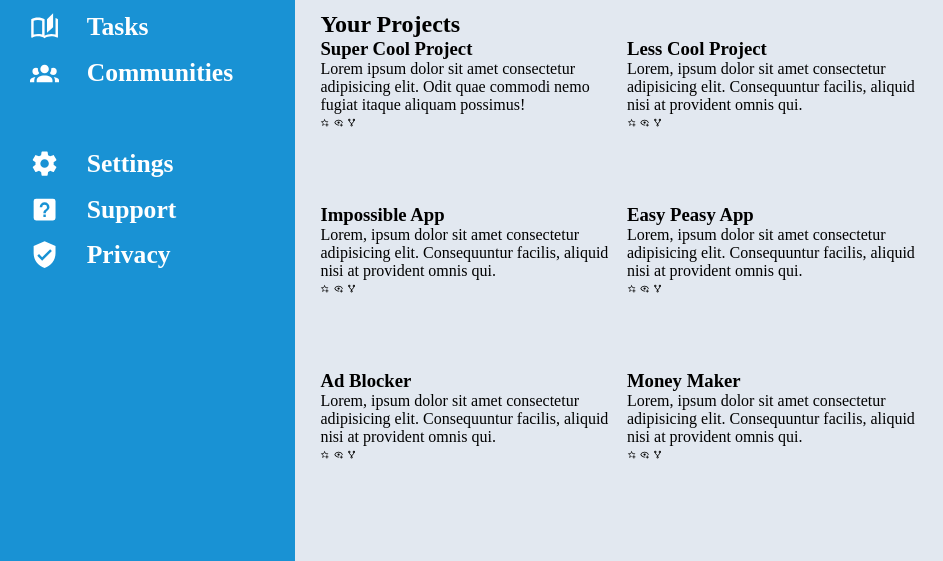
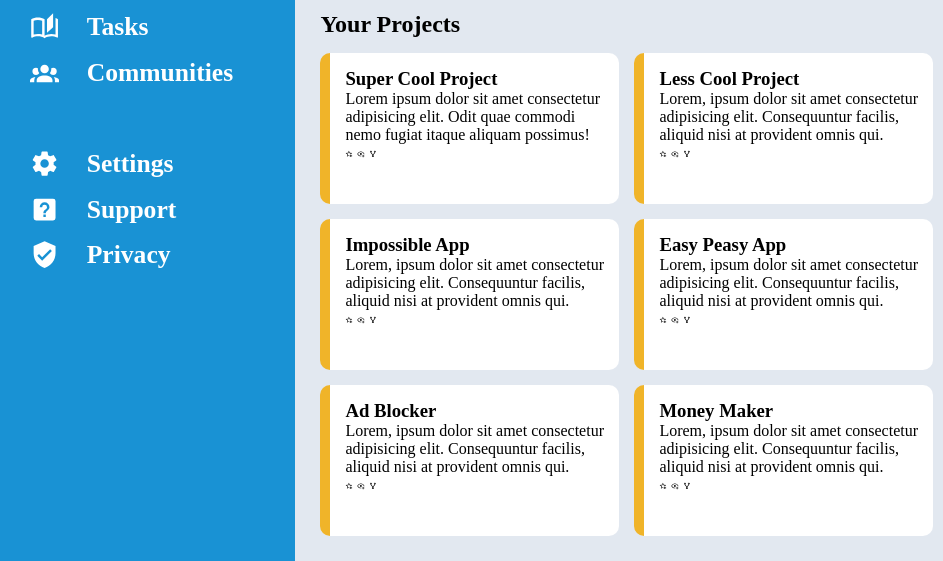
Before and after one commit to kennn1510/admin-dashboard, a plain HTML site: page index.html in a window 1280 px wide. Shown: the part 291-852 px from the top of the page, 0-943 px from the left. Drawn offline with Linux system fonts and the light colour scheme.

Commit message:
Adjust left yellow border and grid row/column

```diff
--- a/css/style.css
+++ b/css/style.css
@@ -131,14 +131,22 @@
 .your-projects {
   grid-row: 1/3;
   display: grid;
-  grid-template-columns: repeat(auto-fit, minmax(250px, 1fr));
-  grid-template-rows: 0.1fr;
+  grid-template-columns: 1fr 1fr;
+  grid-template-rows: 0.1fr 1fr 1fr 1fr;
+  gap: 15px;
 }
 
 .your-projects > h2 {
   grid-column: 1/3;
 }
 
+.your-projects > div {
+  background-color: white;
+  border-radius: 10px;
+  padding: 15px;
+  border-left: 10px solid #f0b429;
+}
+
 div > svg {
   width: 3%;
 }
```
